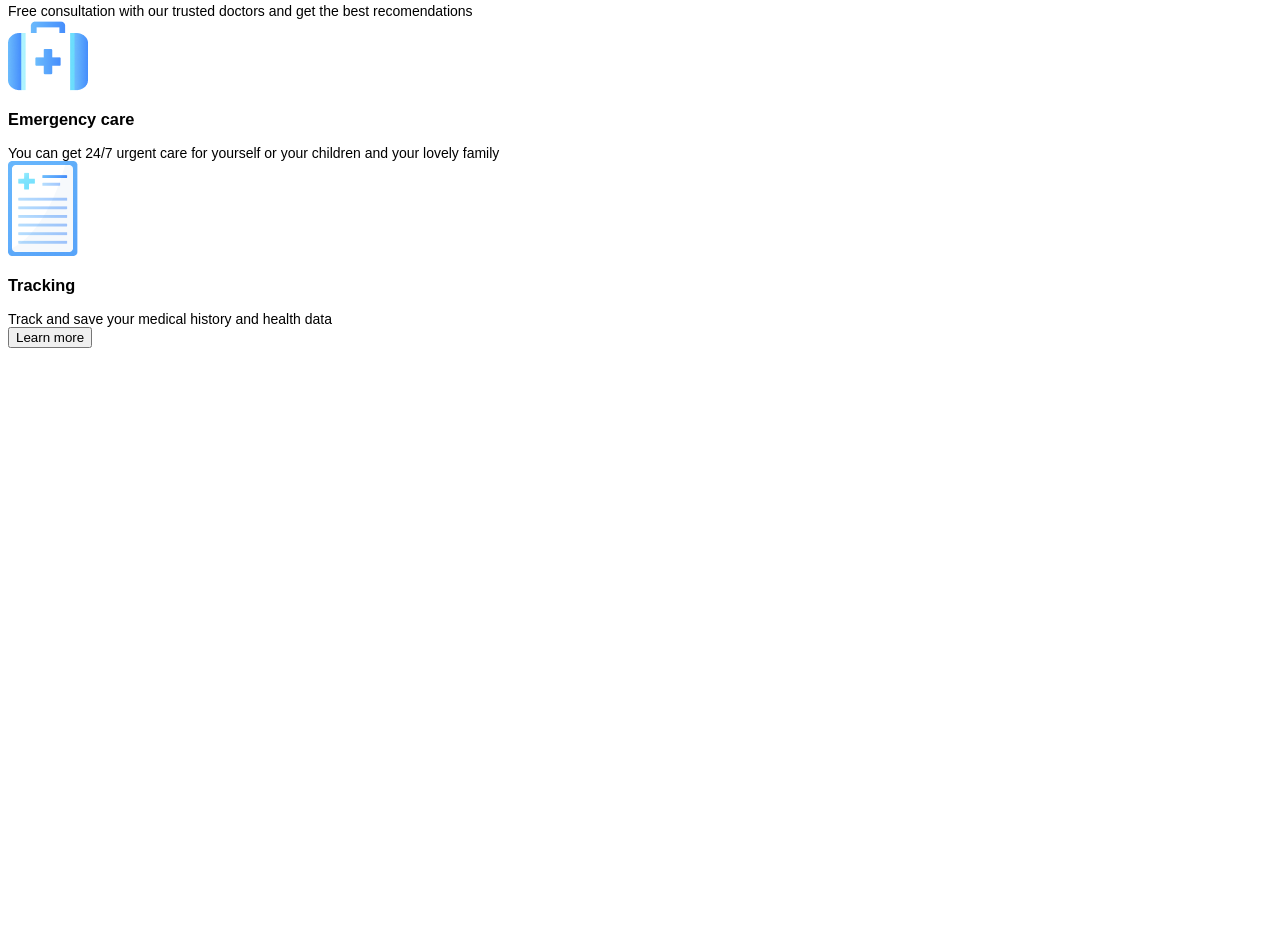
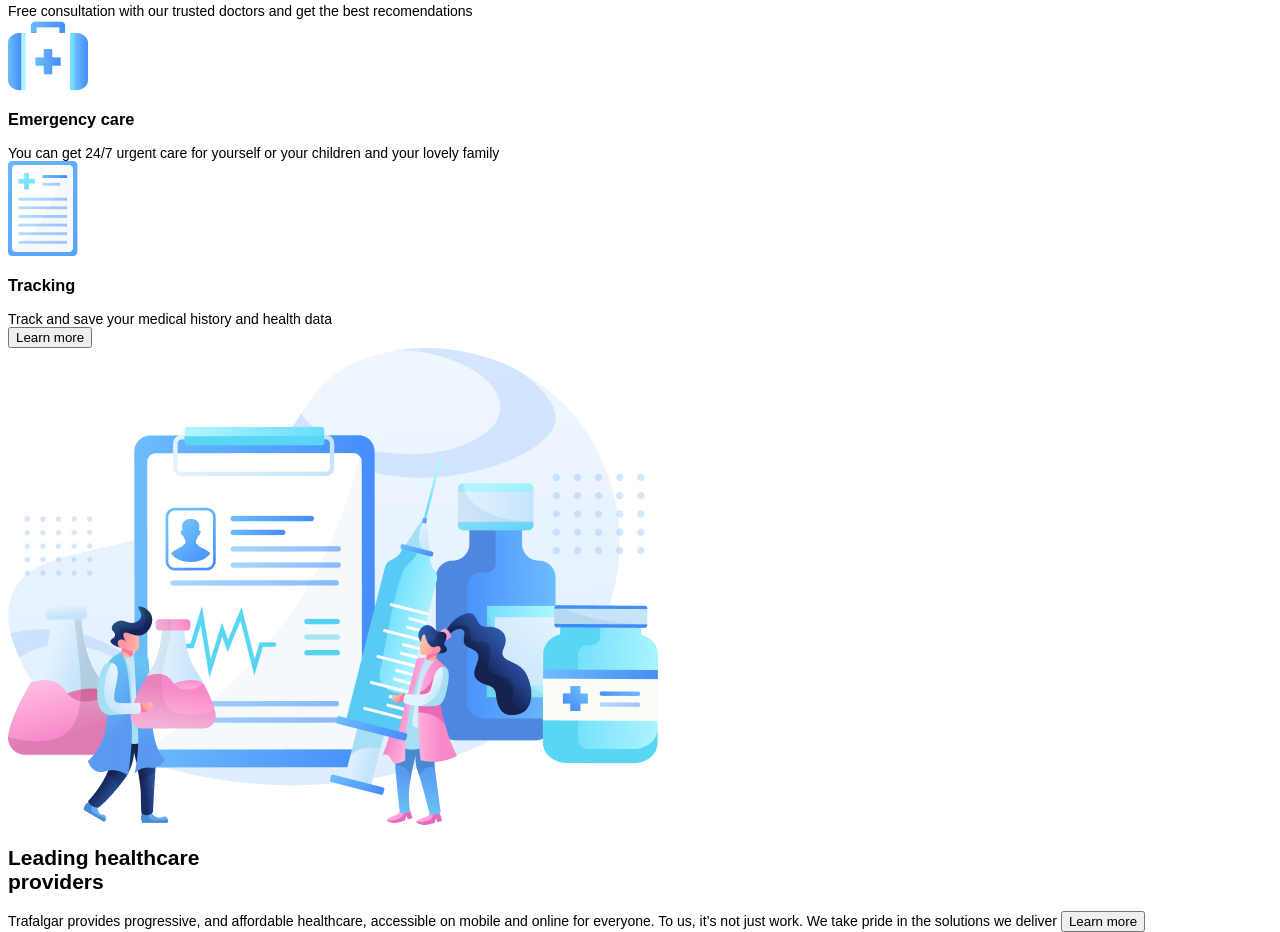
Before and after one commit to klizau/trafalgar, a website: page app/index.html in a window 1280 px wide. Shown: the part 1585-2517 px from the top of the page. Before the commit the page ends 1933 px from the top, so only its background shows below. Drawn offline with nearby package versions, Linux system fonts and the light colour scheme; files that its build step writes are made by us from their sources.

Commit message:
add(html): section providers

```diff
--- a/app/index.html
+++ b/app/index.html
@@ -125,6 +125,26 @@
           <button class="button">Learn more</button>
         </div>
       </section>
+      <section class="providers">
+        <div class="providers_img">
+          <img
+            src="./img/illustration/healthcare-providers.png"
+            alt="healthcare-providers"
+          />
+        </div>
+        <div class="providers_text">
+          <h2>
+            Leading healthcare <br />
+            providers
+          </h2>
+          <span class="span providers_span"
+            >Trafalgar provides progressive, and affordable healthcare,
+            accessible on mobile and online for everyone. To us, it’s not just
+            work. We take pride in the solutions we deliver
+          </span>
+          <button class="button">Learn more</button>
+        </div>
+      </section>
     </main>
     <script src="js/common.min.js"></script>
   </body>
```
